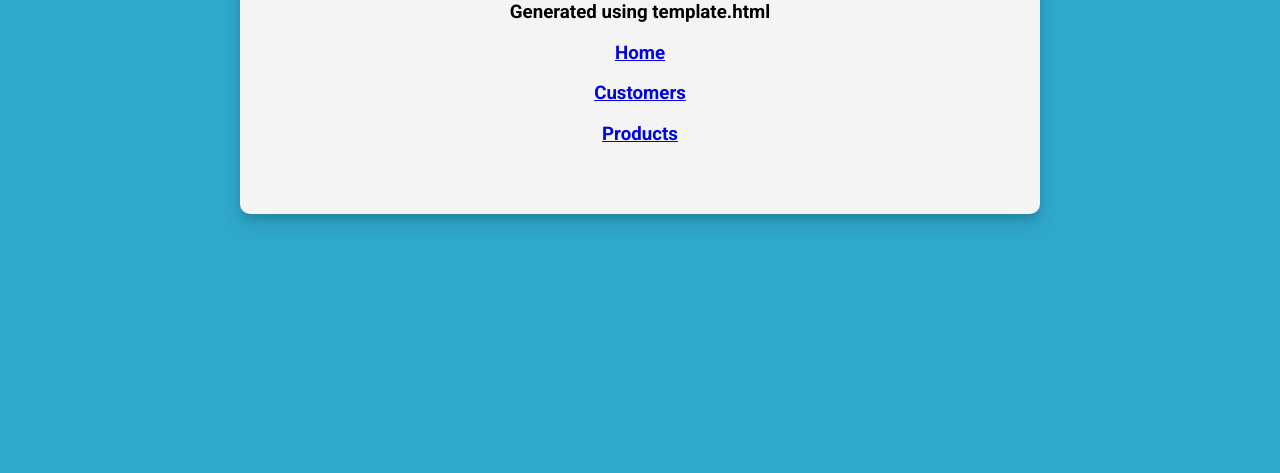
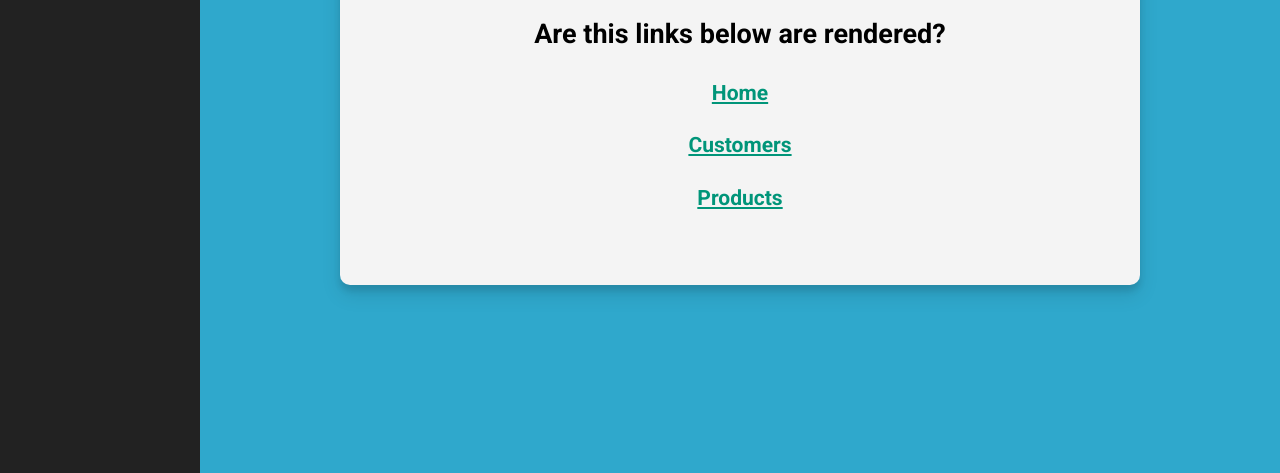
Before and after one commit to kamasjdev/MyOrders, a website built with webpack: page src/Frontend/src/template.html in a window 1280 px wide. Shown: the part 327-800 px from the top of the page. Built offline with nearby package versions, Linux system fonts and the light colour scheme.

Commit message:
[MyOrders] Frontend: Created Views
Added navigation
Modidfied styles
Updated unit test
Created mechanism for loading content from Views to page as SPA
Added Views

```diff
--- a/src/Frontend/src/index.js
+++ b/src/Frontend/src/index.js
@@ -1,7 +1,7 @@
 import './styles/main.scss'
-
-console.log('test');
-console.log(history);
+import Customers from './views/Customers';
+import Home from './views/Home';
+import Products from './views/Products';
 
 const navigateTo = (url) => {
     history.pushState(null, null, url);
@@ -10,9 +10,9 @@ const navigateTo = (url) => {
 
 const router = async () => {
     const routes = [
-        { path: '/', view: () => console.log('Viewing Home Page') },
-        { path: '/customers', view: () => console.log('Viewing Customers Page') },
-        { path: '/products', view: () => console.log('Viewing Products Page') },
+        { path: '/', view: Home },
+        { path: '/customers', view: Customers },
+        { path: '/products', view: Products },
     ];
 
     const potentialMatches = routes.map(route => {
@@ -31,7 +31,10 @@ const router = async () => {
         };
     }
 
-    console.log(match.route.view());
+    const view = new match.route.view();
+    const html = await view.getHtml();
+    console.log(html);
+    document.querySelector('#app').innerHTML = html;
 };
 
 window.addEventListener('popstate', router); // event is fired when the active history entry changes
--- a/src/Frontend/src/styles/main.scss
+++ b/src/Frontend/src/styles/main.scss
@@ -10,6 +10,7 @@ $box-shadow: 0 10px 20px rgba(0, 0, 0, 0.1), 0 6px 6px rgba(0, 0, 0, 0.1);
 
 
 body {
+    --nav-width: 200px;
     background-color: $primary-color;
     font-family: 'Roboto', sans-serif;
     display: flex;
@@ -20,6 +21,8 @@ body {
     overflow: hidden;
     margin: 0;
     padding: 20px;
+    font-size: 18px;
+    margin: 0 0 0 var(--nav-width);
 }
 
 .container {
@@ -31,3 +34,34 @@ body {
     max-width: 100%;
     width: 800px;
 }
+
+.nav {
+    position: fixed;
+    top: 0;
+    left: 0;
+    width: var(--nav-width);
+    height: 100vh;
+    background: #222222;
+}
+
+.nav__link {
+    display: block;
+    padding: 12px 18px;
+    text-decoration: none;
+    color: #eeeeee;
+    font-weight: 500;
+}
+
+.nav__link:hover {
+    background: rgba(255, 255, 255, 0.05);
+}
+
+#app {
+    margin: 2em;
+    line-height: 1.5;
+    font-weight: 500;
+}
+
+a {
+    color: #009579;
+}
--- a/src/Frontend/src/template.html
+++ b/src/Frontend/src/template.html
@@ -7,23 +7,11 @@
     <title><%= htmlWebpackPlugin.options.title %></title>
   </head>
   <body>
-    <div class="container">
-        <h3>Generated using template.html</h3>
-        <h3>
-          <a href="/" data-link>
-            Home
-          </a>
-        </h3>
-        <h3>
-          <a href="/customers" data-link>
-            Customers
-          </a>
-        </h3>
-        <h3>
-          <a href="/products" data-link>
-            Products
-          </a>
-        </h3>
-    </div>
+    <nav class="nav">
+      <a href="/" class="nav__link" data-link>Home</a>
+      <a href="/customers" class="nav__link" data-link>Customers</a>
+      <a href="/products" class="nav__link" data-link>Products</a>
+  </nav>
+    <div id="app"></div>
   </body>
 </html>
--- /dev/null
+++ b/src/Frontend/src/views/AbstractView.js
@@ -0,0 +1,13 @@
+export default class {
+    constructor() {
+
+    }
+
+    setTitle(title) {
+        document.title = title;
+    }
+
+    async getHtml() {
+        return ""; // returns html template per view
+    }
+}
--- /dev/null
+++ b/src/Frontend/src/views/Customers.js
@@ -0,0 +1,16 @@
+import AbstractView from "./AbstractView";
+
+export default class extends AbstractView {
+    constructor() {
+        super();
+        this.setTitle('Customers');
+    }
+
+    async getHtml() {
+        return `
+            <div class="container">
+                <h1>Customers</h1>
+            </div>
+        `;
+    }
+}
--- /dev/null
+++ b/src/Frontend/src/views/Home.js
@@ -0,0 +1,32 @@
+import AbstractView from "./AbstractView";
+
+export default class extends AbstractView {
+    constructor() {
+        super();
+        this.setTitle('Home');
+    }
+
+    async getHtml() {
+        return `
+            <div class="container">
+                <h1>Welcome to the MyOrders App</h1>
+                <h2>Are this links below are rendered?</h2>
+                <h3>
+                    <a href="/" data-link>
+                        Home
+                    </a>
+                </h3>
+                <h3>
+                    <a href="/customers" data-link>
+                        Customers
+                    </a>
+                </h3>
+                <h3>
+                    <a href="/products" data-link>
+                        Products
+                    </a>
+                </h3>
+            </div>
+        `;
+    }
+}
--- /dev/null
+++ b/src/Frontend/src/views/Products.js
@@ -0,0 +1,16 @@
+import AbstractView from "./AbstractView";
+
+export default class extends AbstractView {
+    constructor() {
+        super();
+        this.setTitle('Products');
+    }
+
+    async getHtml() {
+        return `
+            <div class="container">
+                <h1>Products</h1>
+            </div>
+        `;
+    }
+}
```
Also changed, not shown: src/Frontend/src/index.spec.js (+3 -3 lines).
